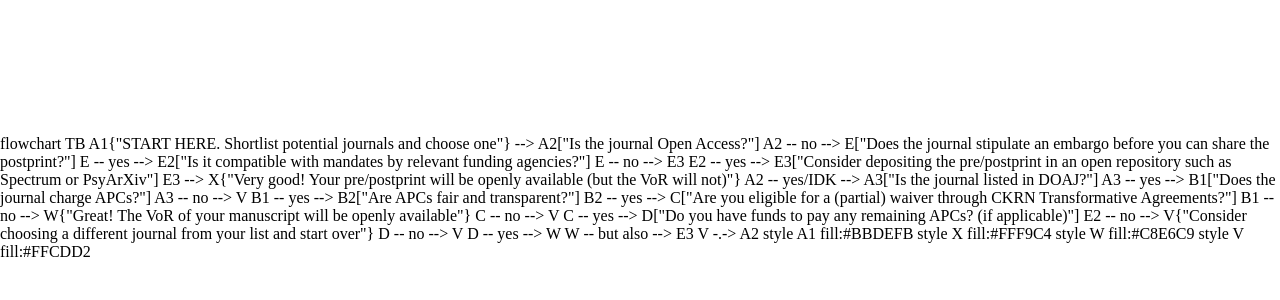
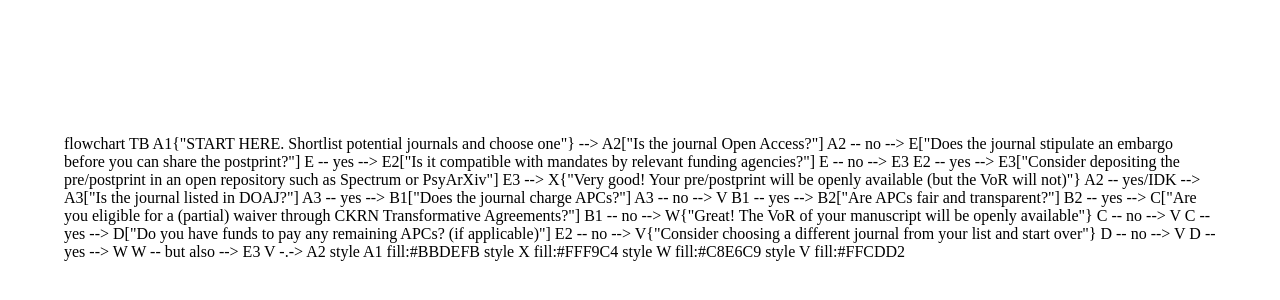
Before and after one commit to nalessandroni/m_test, a plain HTML site: page index.html in a window 1280 px wide. Shown: the part 202-502 px from the top of the page. Drawn offline with Linux system fonts and the light colour scheme; a script that the page names is missing.

Commit message:
Update index.html

```diff
--- a/index.html
+++ b/index.html
@@ -8,12 +8,10 @@
   <!-- Load Mermaid library from CDN -->
   <script src="https://cdn.jsdelivr.net/npm/mermaid@10/dist/mermaid.min.js"></script>
   <script>
-    // Initialize Mermaid
     mermaid.initialize({ startOnLoad: true, theme: "default" });
   </script>
 
   <style>
-    /* Centering content on the page */
     body {
       display: flex;
       justify-content: center;
@@ -25,6 +23,8 @@
       display: flex;
       justify-content: center;
       align-items: center;
+      width: 90vw;
+      height: 90vh;
     }
   </style>
 </head>
```
